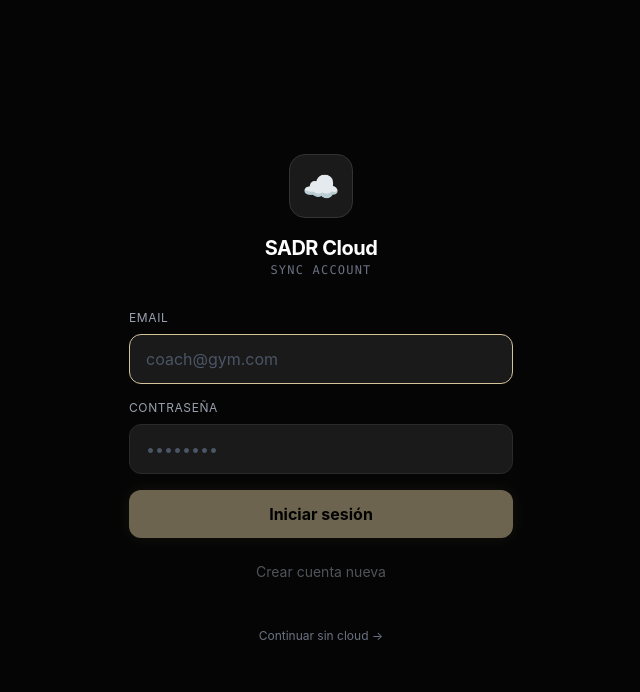
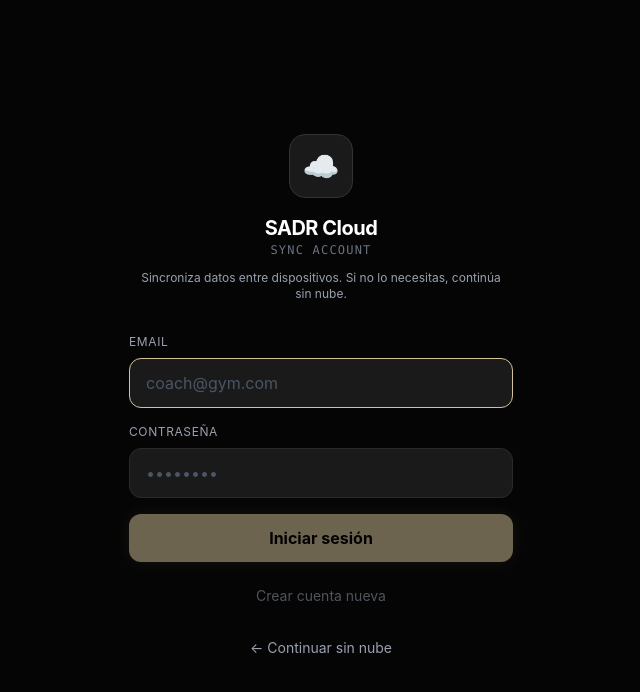
Before and after one commit to marcsalasg-code/sadr-training, a React (Vite) app: page /cloud-login in a window 1280 px wide. Shown: the top 692 px of the page, without its empty margins (319-959 px from the left). Built offline with nearby package versions, Linux system fonts and the light colour scheme; no server answers.

Commit message:
fix(ux): unblock PIN login and clarify optional cloud login (P0)
- LoginView: PIN form always visible, cloud guidance is non-blocking card

- CloudLoginView: skip button now visible AuraButton with disclaimer text

- Removed broken /settings link from empty-store state

```diff
--- a/src/views/LoginView.tsx
+++ b/src/views/LoginView.tsx
@@ -94,51 +94,12 @@ export function LoginView() {
         );
     }
 
-    // Show cloud guidance if store is empty and no cloud session
-    if (showCloudGuidance) {
-        return (
-            <div className="min-h-screen bg-[var(--color-bg-primary)] flex items-center justify-center p-4">
-                <div className="w-full max-w-sm">
-                    {/* Logo */}
-                    <div className="text-center mb-8">
-                        <div className="w-16 h-16 mx-auto mb-4 bg-[#1A1A1A] rounded-xl border border-[#333] flex items-center justify-center">
-                            <span className="text-3xl">📱</span>
-                        </div>
-                        <h1 className="text-xl font-bold text-white tracking-tight">Nuevo dispositivo</h1>
-                        <p className="text-xs text-gray-500 font-mono tracking-widest mt-1">SIN DATOS LOCALES</p>
-                    </div>
-
-                    {/* Guidance */}
-                    <div className="bg-[#1A1A1A] rounded-lg border border-[#2A2A2A] p-6 mb-6">
-                        <p className="text-gray-300 text-sm text-center mb-4">
-                            No hay datos en este dispositivo. Conecta con la nube para sincronizar.
-                        </p>
-                        <Link to="/cloud-login">
-                            <AuraButton variant="gold" size="lg" className="w-full">
-                                ☁️ Conectar Cloud
-                            </AuraButton>
-                        </Link>
-                    </div>
-
-                    {/* Alternative: already connected */}
-                    <div className="text-center">
-                        <p className="text-xs text-gray-500 mb-3">¿Ya estás conectado a Cloud?</p>
-                        <Link to="/settings?tab=cloud">
-                            <AuraButton variant="ghost" size="sm">
-                                Ir a Configuración → Cloud
-                            </AuraButton>
-                        </Link>
-                    </div>
-                </div>
-            </div>
-        );
-    }
-
+    // Main login view - PIN always accessible
     return (
         <div className="min-h-screen bg-[var(--color-bg-primary)] flex items-center justify-center p-4">
             <div className="w-full max-w-sm">
                 {/* Logo */}
-                <div className="text-center mb-8">
+                <div className="text-center mb-6">
                     <div className="w-16 h-16 mx-auto mb-4 bg-[#1A1A1A] rounded-xl border border-[#333] flex items-center justify-center">
                         <svg className="w-8 h-8 text-[var(--color-accent-gold)]" fill="none" stroke="currentColor" viewBox="0 0 24 24">
                             <path strokeLinecap="round" strokeLinejoin="round" strokeWidth={1.5} d="M19 11H5m14 0a2 2 0 012 2v6a2 2 0 01-2 2H5a2 2 0 01-2-2v-6a2 2 0 012-2m14 0V9a2 2 0 00-2-2M5 11V9a2 2 0 012-2m0 0V5a2 2 0 012-2h6a2 2 0 012 2v2M7 7h10" />
@@ -148,7 +109,27 @@ export function LoginView() {
                     <p className="text-xs text-gray-500 font-mono tracking-widest">TRAINING OS</p>
                 </div>
 
-                {/* Login Form */}
+                {/* Cloud Guidance Card (non-blocking) */}
+                {showCloudGuidance && (
+                    <div className="bg-[#1A1A1A] rounded-lg border border-[#2A2A2A] p-4 mb-6">
+                        <div className="flex items-start gap-3">
+                            <span className="text-2xl">📱</span>
+                            <div className="flex-1">
+                                <h3 className="text-sm font-medium text-white mb-1">Nuevo dispositivo</h3>
+                                <p className="text-xs text-gray-400 mb-3">
+                                    Para ver tus atletas y sesiones desde otros dispositivos, conecta la nube. Si no lo necesitas, continúa con el PIN.
+                                </p>
+                                <Link to="/cloud-login">
+                                    <AuraButton variant="gold" size="sm" className="w-full">
+                                        ☁️ Conectar Cloud
+                                    </AuraButton>
+                                </Link>
+                            </div>
+                        </div>
+                    </div>
+                )}
+
+                {/* Login Form - ALWAYS visible */}
                 <form onSubmit={handleSubmit} className="space-y-6">
                     <div className="space-y-2">
                         <label className="block text-xs text-gray-400 uppercase tracking-wider">
@@ -187,8 +168,8 @@ export function LoginView() {
                     Coach PIN: 0000 (default)
                 </p>
 
-                {/* Cloud link for devices with data */}
-                {isSupabaseConfigured() && (
+                {/* Cloud link (subtle, for devices with data) */}
+                {isSupabaseConfigured() && !showCloudGuidance && (
                     <div className="mt-4 text-center">
                         <Link
                             to="/cloud-login"
--- a/src/views/auth/CloudLoginView.tsx
+++ b/src/views/auth/CloudLoginView.tsx
@@ -91,6 +91,9 @@ export function CloudLoginView() {
                     </div>
                     <h1 className="text-xl font-bold text-white tracking-tight">SADR Cloud</h1>
                     <p className="text-xs text-gray-500 font-mono tracking-widest">SYNC ACCOUNT</p>
+                    <p className="text-xs text-gray-400 mt-3 px-2">
+                        Sincroniza datos entre dispositivos. Si no lo necesitas, continúa sin nube.
+                    </p>
                 </div>
 
                 {/* Login Form */}
@@ -150,14 +153,16 @@ export function CloudLoginView() {
                     </AuraButton>
                 </form>
 
-                {/* Skip option */}
-                <div className="mt-8 text-center">
-                    <button
+                {/* Skip option - visible button */}
+                <div className="mt-4">
+                    <AuraButton
+                        variant="ghost"
+                        size="md"
+                        className="w-full"
                         onClick={() => navigate('/login')}
-                        className="text-xs text-gray-500 hover:text-gray-300 transition-colors"
                     >
-                        Continuar sin cloud →
-                    </button>
+                        ← Continuar sin nube
+                    </AuraButton>
                 </div>
             </div>
         </div>
```
